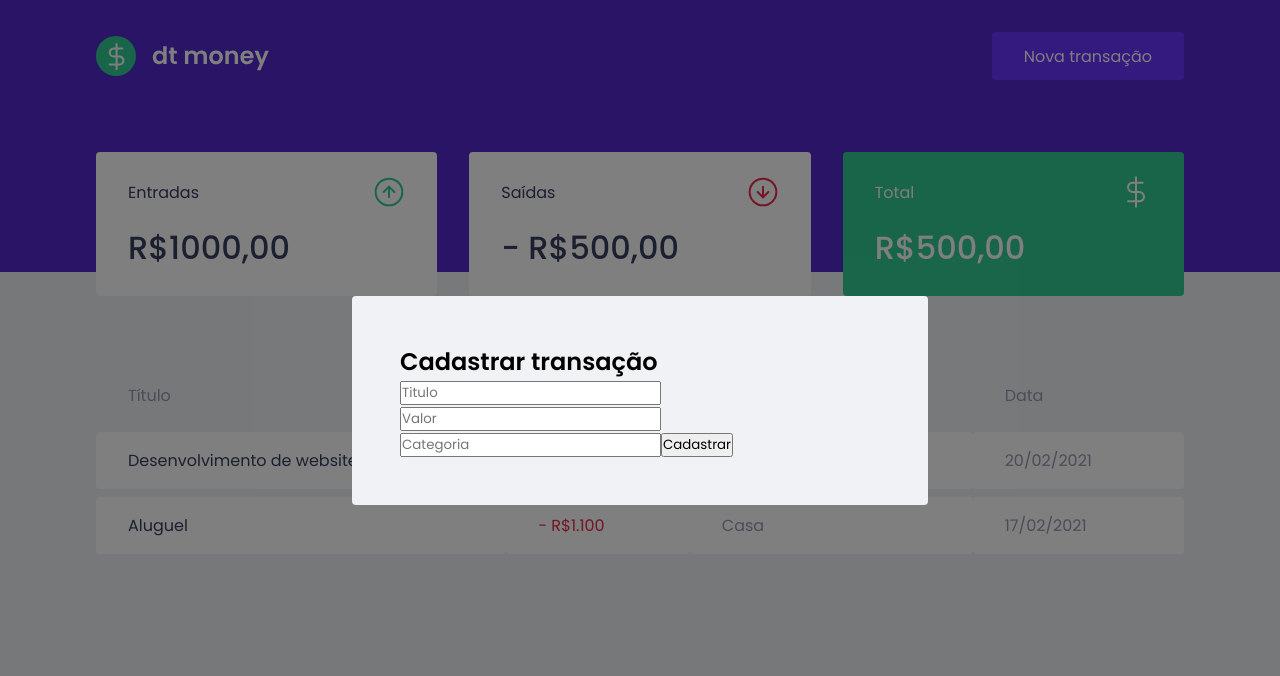
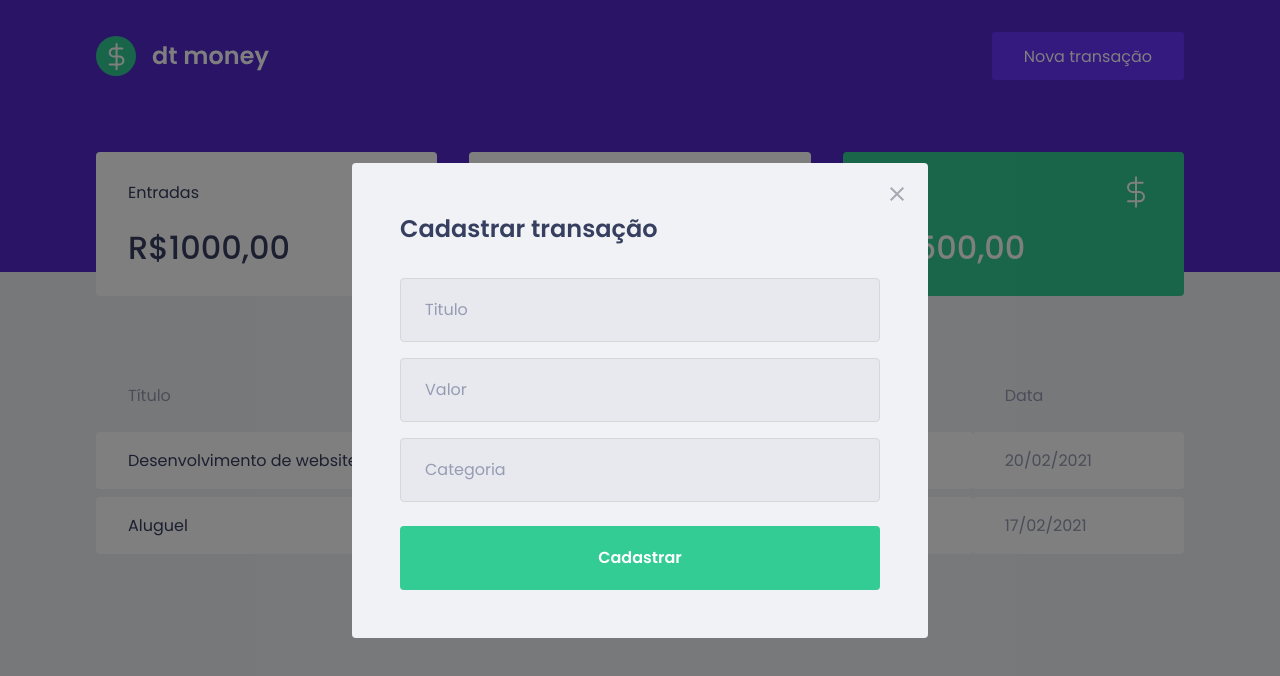
Before and after one commit to jamilzazu/dtmoney, a React (Create React App) app: page / in a window 1280 px wide. Both pictures are taken after a click on the button "Nova transação". Shown: the top 676 px of the page. Built offline with nearby package versions, Linux system fonts and the light colour scheme; no server answers; what miragejs would draw is missing.

Commit message:
feat: Estilizando modal

```diff
--- a/src/componentes/NewTransactionModal/index.tsx
+++ b/src/componentes/NewTransactionModal/index.tsx
@@ -1,4 +1,5 @@
 import Modal from 'react-modal';
+import closeImg from '../../assets/close.svg';
 import { Container } from './styles';
 
 interface NewTransactionModalProps {
@@ -15,6 +16,13 @@
       overlayClassName="react-modal-overlay"
       className="react-modal-content"
     >
+      <button
+        type="button"
+        onClick={onRequestClose}
+        className="react-modal-close">
+        <img src={closeImg} alt="Fechar modal" />
+      </button>
+
       <Container>
         <h2>Cadastrar transação</h2>
 
--- a/src/componentes/NewTransactionModal/styles.ts
+++ b/src/componentes/NewTransactionModal/styles.ts
@@ -2,4 +2,49 @@
 
 export const Container = styled.form`
 
+  h2 {
+    color:var(--text-title);
+    font-size: 1.5rem;
+    margin-bottom: 2rem;
+  }
+
+  input {
+    width: 100%;
+    padding: 0 1.5rem;
+    height: 4rem;
+    border-radius : 0.25rem;
+
+    border: 1px solid #D7D7D7;
+    background: #E7E9EE;
+
+    font-weight: 400;
+    font-size: 1rem;
+
+    &::placeholder{
+      color: var(--text-body);
+    }
+
+    & + input {
+      margin-top: 1rem;
+    }
+  }
+
+  button[type="submit"] {
+    width: 100%;
+    padding: 0 1.5rem;
+    height: 4rem;
+    background: var(--green);
+    color: #FFF;
+    border-radius: 0.25rem;
+    border:0;
+    font-size: 1rem;
+    font-weight: 600;
+    margin-top: 1.5rem;
+
+    transition: filter 0.2s;
+
+    &:hover{
+      filter: brightness(0.9)
+    }
+  }
 `;
```
